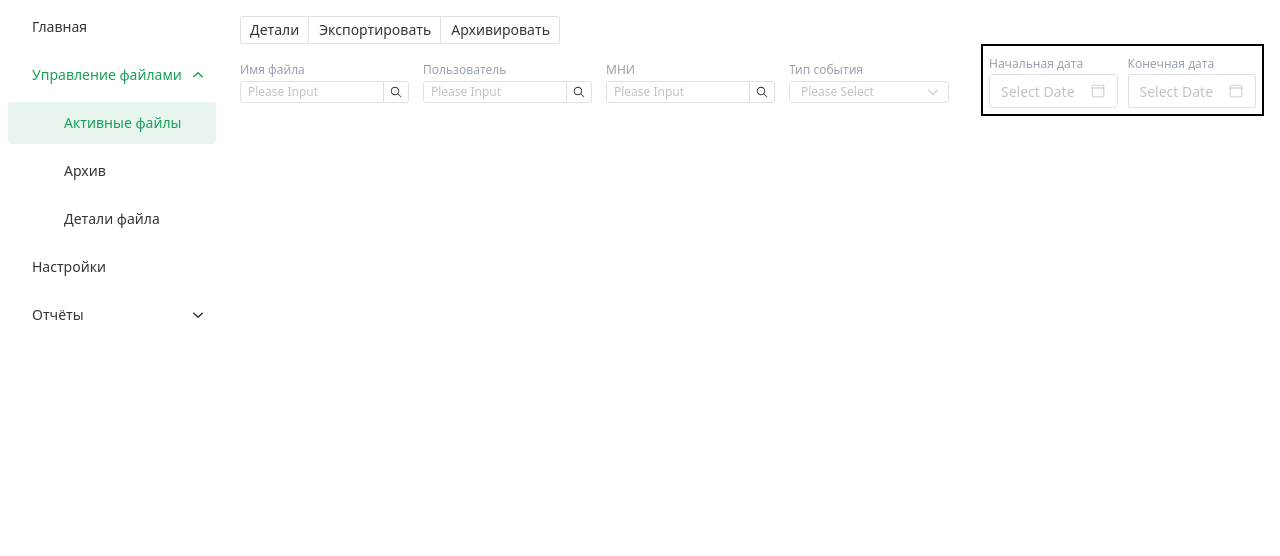
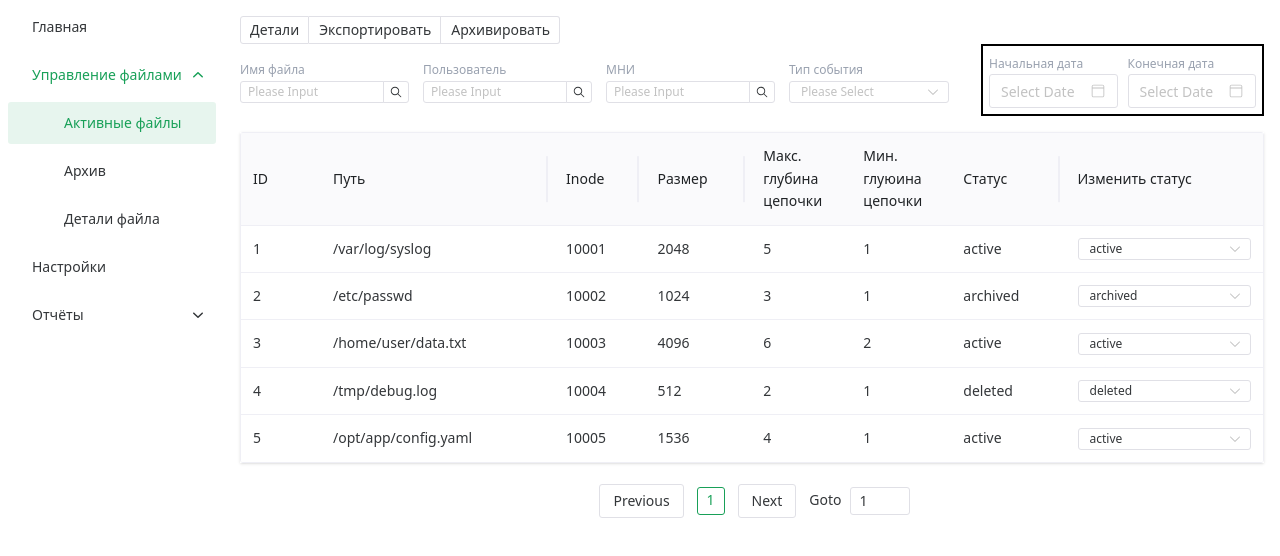
Before and after one commit to Kira3228/DBview-front, a Vue app: page /active-files in a window 1280 px wide. Shown: the top 556 px of the page. Built offline with nearby package versions, Linux system fonts and the light colour scheme.

Commit message:
сделал струтктуру таблицы и поулчение данных

```diff
--- a/src/Helpers/ActiveFilesTableColumns.ts
+++ b/src/Helpers/ActiveFilesTableColumns.ts
@@ -0,0 +1,40 @@
+import { NSelect, type DataTableColumn } from "naive-ui";
+import type { ActiveFile } from "../utils/Types/ActiveFile";
+import { h } from "vue";
+
+export const activeFileColumns: DataTableColumn<ActiveFile>[] = [
+  { title: "ID", key: "id", width: 80 },
+  {
+    title: `Путь`,
+    key: `filePath`,
+    resizable: true,
+  },
+  { title: "Inode", key: "inode", resizable: true },
+  { title: "Размер", key: `fileSize`, resizable: true },
+  { title: "Макс. глубина цепочки", key: `maxChainDepth`, width: 100 },
+  { title: "Мин. глуюина цепочки", key: `minChainDepth`, width: 100 },
+  { title: "Статус", key: "status", resizable: true },
+  {
+    title: "Изменить статус",
+    key: "action",
+    render(row) {
+      return h(NSelect, {
+        size: "tiny",
+        value: row.status,
+        options: statusOptions,
+        onUpdateValue: (newStatus: string) => {
+            console.log(newStatus)
+          row.status = newStatus;
+          // Тут можно отправить обновление на сервер, если нужно
+          // например: updateStatus(row.id, newStatus)
+        },
+      });
+    },
+  },
+];
+
+const statusOptions = [
+  { label: "active", value: "active" },
+  { label: "archived", value: "archived" },
+  { label: "deleted", value: "deleted" },
+];
--- a/src/Helpers/EventLogTableColumns.ts
+++ b/src/Helpers/EventLogTableColumns.ts
@@ -1,7 +1,7 @@
 import type { DataTableColumn } from "naive-ui";
-import type { EventLog } from "../utils/Types/EventLog";
+import type { Event } from "../utils/Types/EventLog";
 
-export const columns: DataTableColumn<EventLog>[] = [
+export const columns: DataTableColumn<Event>[] = [
   { title: "ID", key: "id", width: 80 },
   {
     title: `relatedFileId`,
--- a/src/components/EventLogHeader.vue
+++ b/src/components/EventLogHeader.vue
@@ -10,7 +10,6 @@
         <div>
           <label class="text-xs text-gray-400" for="file-name">Путь</label>
           <SearchInput :model-value="searchStore.state.filePath" placeholder="Путь" @update:modelValue="(val) => {
-
             updateFieldAndFetch('filePath', val)
           }
           " />
@@ -20,11 +19,9 @@
           <SearchInput placeholder="Носитель" :model-value="searchStore.state.carrier" @update:modelValue="
             (val) => {
               updateFieldAndFetch('carrier', val)
-
             }
           " id="user" />
         </div>
-
         <div>
           <label class="text-xs text-gray-400" for="event-type">Тип события</label>
           <NSelect id="event-type" size="tiny" style="max-width: 160px; min-width: 160px"
--- a/src/components/Table.vue
+++ b/src/components/Table.vue
@@ -1,10 +1,22 @@
 <template>
   <div class="mt-4">
-		<NDataTable ref="table" :columns="columns" :data="data" :bordered="true"
-			:row-key="(row: TSystemEvent) => row.id" class="shadow-sm" />
+    <NDataTable
+      ref="table"
+      :columns="columns"
+      :data="data"
+      :bordered="true"
+      :row-key="(row: TSystemEvent) => row.id"
+      class="shadow-sm"
+    />
     <div class="mt-6 flex justify-center">
-			<NPagination :page="currentPage" :item-count="props.total" :page-size="pageSize" :page-count="totalPages"
-				@update:page="handlePageChange" show-quick-jumper>
+      <NPagination
+        :page="currentPage"
+        :item-count="props.total"
+        :page-size="pageSize"
+        :page-count="totalPages"
+        @update:page="handlePageChange"
+        show-quick-jumper
+      >
         <template #prev>
           <NButton>Previous</NButton>
         </template>
@@ -21,24 +33,24 @@ import {
   NDataTable,
   NPagination,
   type DataTableColumn,
-} from 'naive-ui'
-import type { TSystemEvent } from '../utils/Types/SystemEvent.types'
-import type { Event, EventLog } from '../utils/Types/EventLog'
+} from "naive-ui";
+import type { TSystemEvent } from "../utils/Types/SystemEvent.types";
+import type { Event } from "../utils/Types/EventLog";
+import type { ActiveFile } from "../utils/Types/ActiveFile";
 
 const props = defineProps<{
-	data?: Event[],
-	columns?: DataTableColumn<EventLog>[]
-	currentPage?: number
-	total?: number
-	pageSize?: number
-	totalPages?: number
-}>()
+  data?: Event[] | ActiveFile[];
+  columns?: DataTableColumn<Event | ActiveFile>[];
+  currentPage?: number;
+  total?: number;
+  pageSize?: number;
+  totalPages?: number;
+}>();
 const emit = defineEmits<{
-	(e: `update:page`, page: number): void
-}>()
+  (e: `update:page`, page: number): void;
+}>();
 
 const handlePageChange = (page: number) => {
-	emit('update:page', page)
-}
-
+  emit("update:page", page);
+};
 </script>
--- a/src/pages/ActiveFilePage.vue
+++ b/src/pages/ActiveFilePage.vue
@@ -1,13 +1,91 @@
 <script setup lang="ts">
-import ActiveFileHeader from '../components/ActiveFileHeader.vue';
-import ActiveFileTable from '../components/ActiveFileTable.vue';
+import type { TableColumn } from "naive-ui/es/data-table/src/interface";
+import ActiveFileHeader from "../components/ActiveFileHeader.vue";
+import Table from "../components/Table.vue";
+import { activeFileColumns } from "../Helpers/ActiveFilesTableColumns";
+import type { Event } from "../utils/Types/EventLog";
+import type { ActiveFile, ActiveFileRes } from "../utils/Types/ActiveFile";
+import { fetchData } from "../utils/fetchData";
+import { ref } from "vue";
+const testActiveFiles: ActiveFile[] = [
+  {
+    id: 1,
+    filePath: "/var/log/syslog",
+    inode: 10001,
+    fileSize: 2048,
+    maxChainDepth: 5,
+    minChainDepth: 1,
+    status: "active",
+  },
+  {
+    id: 2,
+    filePath: "/etc/passwd",
+    inode: 10002,
+    fileSize: 1024,
+    maxChainDepth: 3,
+    minChainDepth: 1,
+    status: "archived",
+  },
+  {
+    id: 3,
+    filePath: "/home/user/data.txt",
+    inode: 10003,
+    fileSize: 4096,
+    maxChainDepth: 6,
+    minChainDepth: 2,
+    status: "active",
+  },
+  {
+    id: 4,
+    filePath: "/tmp/debug.log",
+    inode: 10004,
+    fileSize: 512,
+    maxChainDepth: 2,
+    minChainDepth: 1,
+    status: "deleted",
+  },
+  {
+    id: 5,
+    filePath: "/opt/app/config.yaml",
+    inode: 10005,
+    fileSize: 1536,
+    maxChainDepth: 4,
+    minChainDepth: 1,
+    status: "active",
+  },
+];
+
+const data = ref<ActiveFileRes>({
+  files: [],
+  limit: 30,
+  page: 1,
+  totalCount: 1,
+  totalPage: 1,
+});
+const testData = ref<ActiveFile[]>([]);
+
+testData.value = testActiveFiles;
+const fetchFiles = async () => {
+    try{
+
+    }
+    catch{
+
+    }
+    finally{
+
+    }
+};
+
+// data.value = fetchFiles
 </script>
 
 <template>
-    <div class="flex w-full flex-col p-4">
-
-        <ActiveFileHeader />
-        <ActiveFileTable />
-
-    </div>
+  <div class="flex w-full flex-col p-4">
+    <ActiveFileHeader />
+    <Table
+      :data="testData"
+      :columns="activeFileColumns as TableColumn<Event | ActiveFile >[]"
+    />
+  </div>
 </template>
--- a/src/pages/EventLogPage.vue
+++ b/src/pages/EventLogPage.vue
@@ -2,12 +2,14 @@
 import { onMounted, ref, watch } from "vue";
 import { fetchData } from "../utils/fetchData";
 import Table from "../components/Table.vue";
-
 import { NConfigProvider } from "naive-ui";
-import type { EventLog } from "../utils/Types/EventLog.ts";
+import type { Event, EventLog } from "../utils/Types/EventLog.ts";
 import { useEventLogTableStore } from "../store/eventLogTableStore.ts";
 import { columns } from "../Helpers/EventLogTableColumns.ts";
 import EventLogHeader from "../components/EventLogHeader.vue";
+import type { ActiveFile } from "../utils/Types/ActiveFile.ts";
+import type { TableColumn } from "naive-ui/es/data-table/src/interface";
+
 const responseData = ref<EventLog>({
   events: [],
   limit: 30,
@@ -15,7 +17,7 @@ const responseData = ref<EventLog>({
   totalCount: 0,
   totalPages: 0,
 });
-const eventLogTableStore = useEventLogTableStore()
+const eventLogTableStore = useEventLogTableStore();
 const currentPage = ref(1);
 const pageSize = ref(5);
 const error = ref(false);
@@ -30,8 +32,8 @@ const fetchEvents = async () => {
     eventLogTableStore.setEvents(result.events || []);
     eventLogTableStore.setPagination({
       page: eventLogTableStore.state.page,
-      limit: eventLogTableStore.state.limit
-    })
+      limit: eventLogTableStore.state.limit,
+    });
   } catch (err) {
     error.value = true;
     console.error("Fetch error:", err);
@@ -48,9 +50,15 @@ watch(currentPage, fetchEvents);
   <NConfigProvider>
     <div class="flex w-full flex-col p-4">
       <EventLogHeader />
-      <Table :data="eventLogTableStore.state.events" :current-page="currentPage" :columns="columns"
-        :total="responseData.totalPages" :page-size="pageSize" :total-pages="responseData.totalPages"
-        @update:page="(newPage) => (currentPage = newPage)" />
+      <Table
+        :data="eventLogTableStore.state.events"
+        :current-page="currentPage"
+        :columns="columns as TableColumn<Event | ActiveFile >[]"
+        :total="responseData.totalPages"
+        :page-size="pageSize"
+        :total-pages="responseData.totalPages"
+        @update:page="(newPage) => (currentPage = newPage)"
+      />
     </div>
   </NConfigProvider>
 </template>
--- /dev/null
+++ b/src/store/activeFileStore.ts
@@ -0,0 +1,21 @@
+import { defineStore } from "pinia";
+import type { ActiveFile } from "../utils/Types/ActiveFile";
+import { ref } from "vue";
+
+const initialData: ActiveFile = {
+  filePath: "",
+  id: 0,
+  fileSize: 0,
+  inode: 0,
+  maxChainDepth: 0,
+  minChainDepth: 0,
+  status: "",
+};
+
+const useActiveFileStore = defineStore(`active_file`, () => {
+  const state = ref<ActiveFile>({ ...initialData });
+
+  const updateState = (newData: Partial<ActiveFile>) => {
+    state.value = {...state.value, ...newData}
+  };
+});
```
Also changed, not shown: src/utils/Types/ActiveFile.ts (+9 -0 lines), src/utils/fetchData.ts (line endings or trailing spaces). Lines whose indentation alone changed are shown as unchanged.
